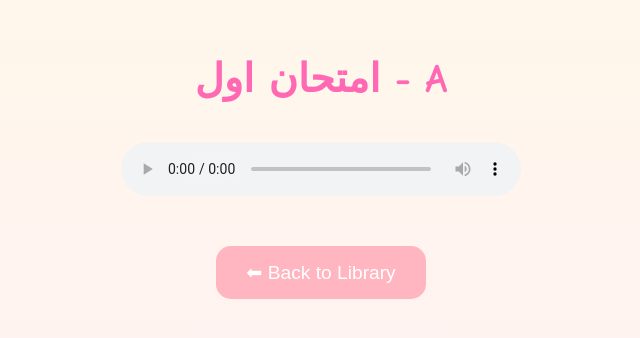
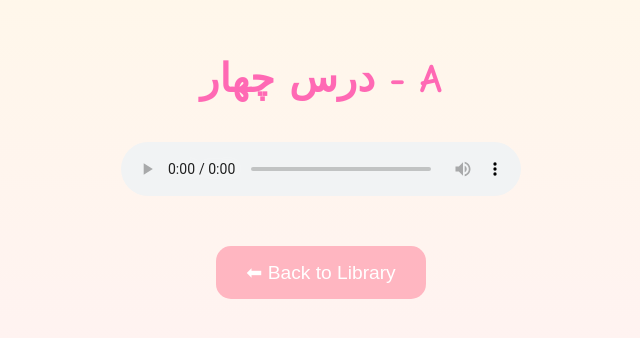
Before and after one commit to ferifandoghi/Taban-English-School-3, a plain HTML site: page pages/audio13.html in a window 1280 px wide. Shown: the part 236-574 px from the top of the page, without its empty margins (319-959 px from the left). Drawn offline with Linux system fonts and the light colour scheme.

Commit message:
Update audio13.html

```diff
--- a/pages/audio13.html
+++ b/pages/audio13.html
@@ -44,7 +44,7 @@
   </style>
 </head>
 <body>
-  <h1>امتحان اول - A</h1>
+  <h1>درس چهار - A</h1>
   <audio controls autoplay>
     <source src="../audio13.mp3" type="audio/mp3">
     Your browser does not support audio.
```
